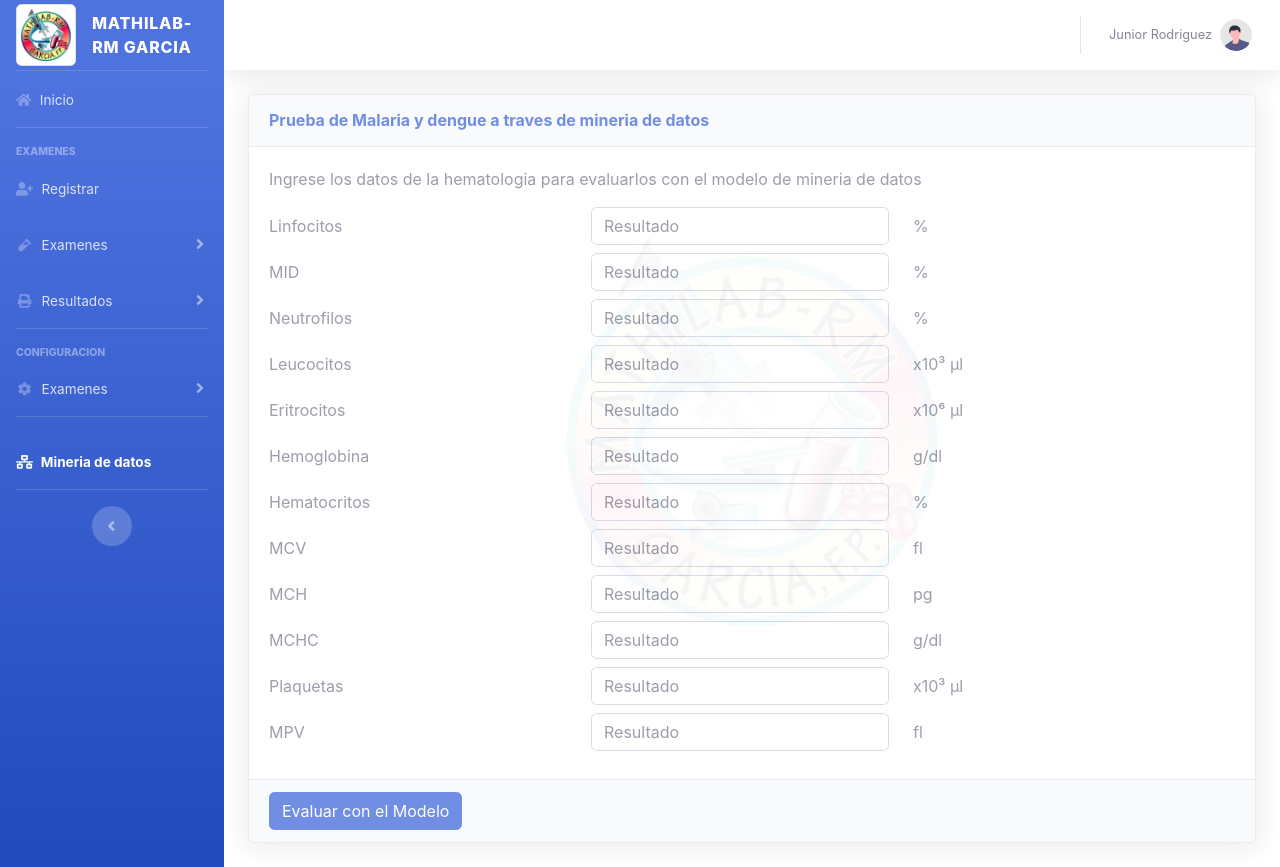
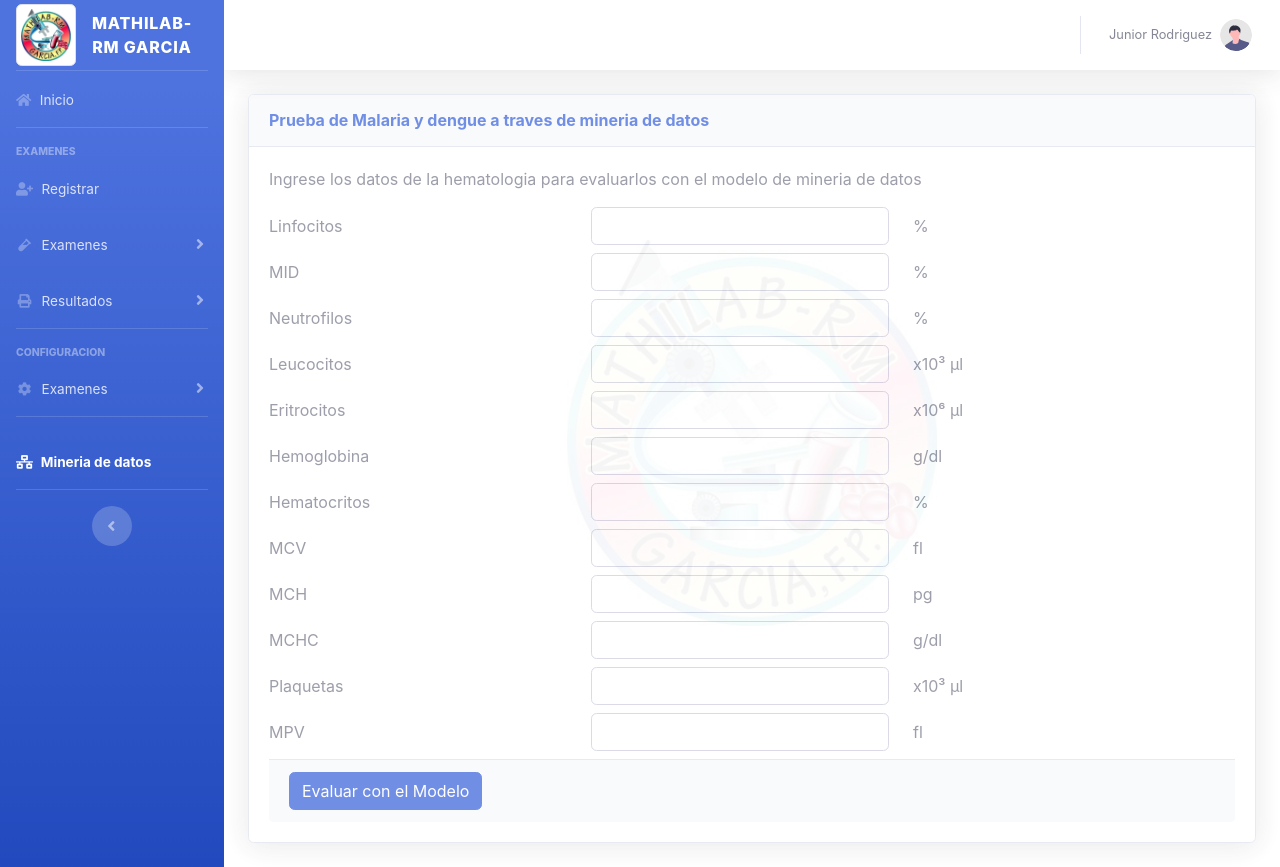
Before and after one commit to rodriguezjr/sist_lab, a Django app: page /mineria in a window 1280 px wide. Run offline with Django 4.2, Linux system fonts and the light colour scheme; some libraries are stand-ins or nearby versions.

Commit message:
formulario y view de modulo de mineria de datos

```diff
--- a/gest_lab/templates/gest_lab/mineria.html
+++ b/gest_lab/templates/gest_lab/mineria.html
@@ -7,15 +7,15 @@
 		<h6 class="m-0 font-weight-bold text-primary">Prueba de Malaria y dengue a traves de mineria de datos</h6>
 	</div>
 	<div class="card-body">
-        <form method="POST">
+        <form method="GET">
         	{% csrf_token %}
 			<p>Ingrese los datos de la hematologia para evaluarlos con el modelo de mineria de datos</p>
 		    <div class="row my-2 w-100">
 				<div class="col-md-4">
-					<label for="" class="col-form-label">Linfocitos</label>
+					<label for="" class="col-form-label" for="{{form.Linfocitos.id_for_label}}">{{form.Linfocitos.label}}</label>
 				</div>
 				<div class="col-md-4">
-					<input type="text" class="form-control" placeholder="Resultado">
+					{{form.Linfocitos}}
 				</div>
 				<div class="col-md-4">
 					<label for="" class="col-form-label">%</label>
@@ -23,10 +23,10 @@
 			</div>
 			<div class="row my-2 w-100">
 				<div class="col-md-4">
-					<label for="" class="col-form-label">MID</label>
+					<label for="" class="col-form-label" for="{{form.MID.id_for_label}}">{{form.MID.label}}</label>
 				</div>
 				<div class="col-md-4">
-					<input type="text" class="form-control" placeholder="Resultado">
+					{{form.MID}}
 				</div>
 				<div class="col-md-4">
 					<label for="" class="col-form-label">%</label>
@@ -35,10 +35,10 @@
 
 			<div class="row my-2 w-100">
 				<div class="col-md-4">
-					<label for="" class="col-form-label">Neutrofilos</label>
+					<label for="" class="col-form-label" for="{{form.Neutrofilos.id_for_label}}">{{form.Neutrofilos.label}}</label>
 				</div>
 				<div class="col-md-4">
-					<input type="text" class="form-control" placeholder="Resultado">
+					{{form.Neutrofilos}}
 				</div>
 				<div class="col-md-4">
 					<label for="" class="col-form-label">%</label>
@@ -47,10 +47,10 @@
 
 			<div class="row my-2 w-100">
 				<div class="col-md-4">
-					<label for="" class="col-form-label">Leucocitos</label>
+					<label for="" class="col-form-label" for="{{form.Leucocitos.id_for_label}}">{{form.Leucocitos.label}}</label>
 				</div>
 				<div class="col-md-4">
-					<input type="text" class="form-control" placeholder="Resultado">
+					{{form.Leucocitos}}
 				</div>
 				<div class="col-md-4">
 					<label for="" class="col-form-label">x10³ μl</label>
@@ -59,10 +59,10 @@
 
 			<div class="row my-2 w-100">
 				<div class="col-md-4">
-					<label for="" class="col-form-label">Eritrocitos</label>
+					<label for="" class="col-form-label" for="{{form.Eritrocitos.id_for_label}}">{{form.Eritrocitos.label}}</label>
 				</div>
 				<div class="col-md-4">
-					<input type="text" class="form-control" placeholder="Resultado">
+					{{form.Eritrocitos}}
 				</div>
 				<div class="col-md-4">
 					<label for="" class="col-form-label">x10⁶ μl</label>
@@ -71,10 +71,10 @@
 
 			<div class="row my-2 w-100">
 				<div class="col-md-4">
-					<label for="" class="col-form-label">Hemoglobina</label>
+					<label for="" class="col-form-label" for="{{form.Hemoglobina.id_for_label}}">{{form.Hemoglobina.label}}</label>
 				</div>
 				<div class="col-md-4">
-					<input type="text" class="form-control" placeholder="Resultado">
+					{{form.Hemoglobina}}
 				</div>
 				<div class="col-md-4">
 					<label for="" class="col-form-label">g/dl</label>
@@ -83,10 +83,10 @@
 
 			<div class="row my-2 w-100">
 				<div class="col-md-4">
-					<label for="" class="col-form-label">Hematocritos</label>
+					<label for="" class="col-form-label" for="{{form.Hematocritos.id_for_label}}">{{form.Hematocritos.label}}</label>
 				</div>
 				<div class="col-md-4">
-					<input type="text" class="form-control" placeholder="Resultado">
+					{{form.Hematocritos}}
 				</div>
 				<div class="col-md-4">
 					<label for="" class="col-form-label">%</label>
@@ -95,10 +95,10 @@
 
 			<div class="row my-2 w-100">
 				<div class="col-md-4">
-					<label for="" class="col-form-label">MCV</label>
+					<label for="" class="col-form-label" for="{{form.MCV.id_for_label}}">{{form.MCV.label}}</label>
 				</div>
 				<div class="col-md-4">
-					<input type="text" class="form-control" placeholder="Resultado">
+					{{form.MCV}}
 				</div>
 				<div class="col-md-4">
 					<label for="" class="col-form-label">fl</label>
@@ -107,10 +107,10 @@
 
 			<div class="row my-2 w-100">
 				<div class="col-md-4">
-					<label for="" class="col-form-label">MCH</label>
+					<label for="" class="col-form-label" for="{{form.MCH.id_for_label}}">{{form.MCH.label}}</label>
 				</div>
 				<div class="col-md-4">
-					<input type="text" class="form-control" placeholder="Resultado">
+					{{form.MCH}}
 				</div>
 				<div class="col-md-4">
 					<label for="" class="col-form-label">pg</label>
@@ -119,10 +119,10 @@
 
 			<div class="row my-2 w-100">
 				<div class="col-md-4">
-					<label for="" class="col-form-label">MCHC</label>
+					<label for="" class="col-form-label" for="{{form.MCHC.id_for_label}}">{{form.MCHC.label}}</label>
 				</div>
 				<div class="col-md-4">
-					<input type="text" class="form-control" placeholder="Resultado">
+					{{form.MCHC}}
 				</div>
 				<div class="col-md-4">
 					<label for="" class="col-form-label">g/dl</label>
@@ -131,10 +131,10 @@
 
 			<div class="row my-2 w-100">
 				<div class="col-md-4">
-					<label for="" class="col-form-label">Plaquetas</label>
+					<label for="" class="col-form-label" for="{{form.Plaquetas.id_for_label}}">{{form.Plaquetas.label}}</label>
 				</div>
 				<div class="col-md-4">
-					<input type="text" class="form-control" placeholder="Resultado">
+					{{form.Plaquetas}}
 				</div>
 				<div class="col-md-4">
 					<label for="" class="col-form-label">x10³ μl</label>
@@ -143,22 +143,22 @@
 
 			<div class="row my-2 w-100">
 				<div class="col-md-4">
-					<label for="" class="col-form-label">MPV</label>
+					<label for="" class="col-form-label" for="{{form.MPV.id_for_label}}">{{form.MPV.label}}</label>
 				</div>
 				<div class="col-md-4">
-					<input type="text" class="form-control" placeholder="Resultado">
+					{{form.MPV}}
 				</div>
 				<div class="col-md-4">
 					<label for="" class="col-form-label">fl</label>
 				</div>
 			</div>
-		</div>
-		<div class="card-footer">
-			<button type="button" class="btn btn-primary" data-toggle="modal" data-target="#exampleModal">
-			  Evaluar con el Modelo
-			</button>
-		</div>
-	</form>
+			<div class="card-footer">
+				<button type="submit" class="btn btn-primary" data-toggle="modal" data-target="#exampleModal">
+					Evaluar con el Modelo
+				</button>
+			</div>
+		</form>
+	</div>
 </div>
 
 <!-- Modal -->
--- a/gest_lab/views.py
+++ b/gest_lab/views.py
@@ -140,11 +140,10 @@ def Login(request):
 
 def Mineria(request):
     form = FormularioMineria()
-    if request.method == 'POST':
-        form = FormularioMineria(request.POST)
+    if request.method == 'GET':
+        form = FormularioMineria(request.GET)
         if form.is_valid():
-            cli = form.save()
-            cli.save()
+            form = FormularioMineria(request.GET)
     else:
         form = FormularioMineria()
 
```
